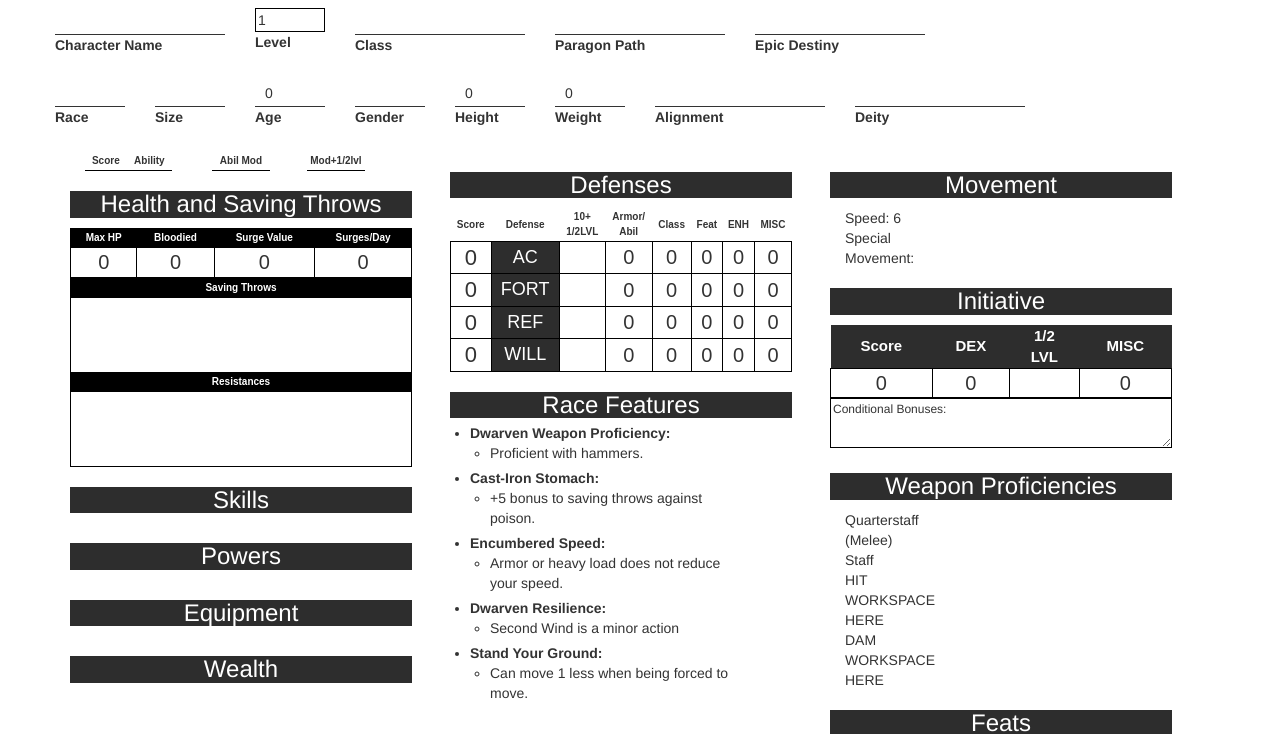
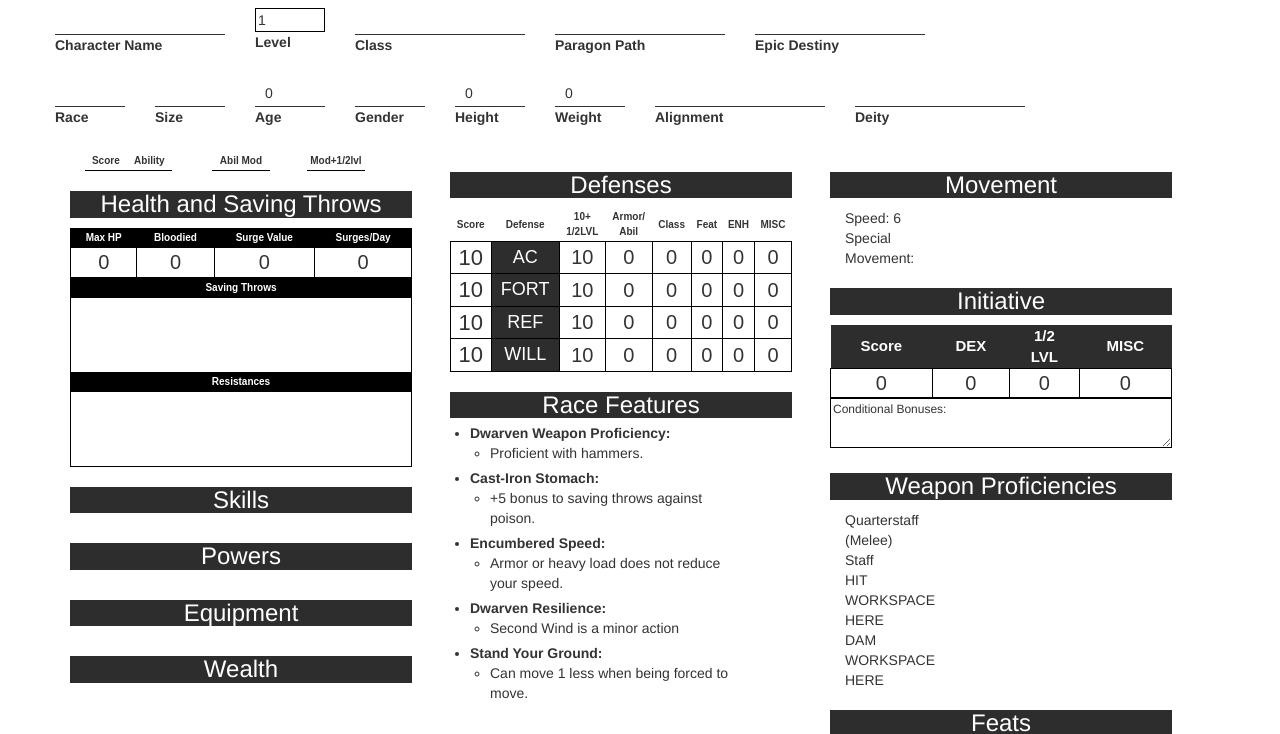
Before and after one commit to egomish/dnd4ebuilder, a website: page public/index.html in a window 1280 px wide. Shown: the part 75-809 px from the top of the page. Drawn offline with nearby package versions, Linux system fonts and the light colour scheme.

Commit message:
fixed data binds according to the new halflevel system

```diff
--- a/public/controllers/mainController.js
+++ b/public/controllers/mainController.js
@@ -2,6 +2,7 @@ var app = angular.module('app', []);
 app.controller('mainController', ['$scope', '$http', function($scope, $http) {
 	$scope.ddch = {
         characterLevel: 1,
+        halflevel: 0,
         level0: {
             name: "",
             age: 0,
--- a/public/views/defenses.html
+++ b/public/views/defenses.html
@@ -14,19 +14,37 @@
             <th>MISC</th>
         </tr>
         <tr>
-            <td class="score" id="rating">{{ddch.calculatedValues.defenses.ac.tenPlusHalfLevel + ddch.calculatedValues.defenses.ac.armor + ddch.calculatedValues.defenses.ac.abilityMod + ddch.calculatedValues.defenses.ac.class + ddch.calculatedValues.defenses.ac.feat + ddch.calculatedValues.defenses.ac.enhancement + ddch.calculatedValues.defenses.ac.misc}}</td>
+            <td class="score" id="rating">{{
+                (ddch.halflevel + 10) +
+                ddch.calculatedValues.defenses.ac.armor +
+                ddch.calculatedValues.defenses.ac.abilityMod +
+                ddch.calculatedValues.defenses.ac.class +
+                ddch.calculatedValues.defenses.ac.feat +
+                ddch.calculatedValues.defenses.ac.enhancement +
+                ddch.calculatedValues.defenses.ac.misc
+            }}</td>
             <td class="def">AC</td>
-            <td ng-bind="ddch.calculatedValues.defenses.ac.tenPlusHalfLevel"></td>
-            <td>{{ddch.calculatedValues.defenses.ac.armor + ddch.calculatedValues.defenses.ac.abilityMod}}</td>
+            <td>{{10 + ddch.halflevel}}</td>
+            <td>{{
+                ddch.calculatedValues.defenses.ac.armor +
+                ddch.calculatedValues.defenses.ac.abilityMod
+            }}</td>
             <td ng-bind="ddch.calculatedValues.defenses.ac.class"></td>
             <td ng-bind="ddch.calculatedValues.defenses.ac.feat"></td>
             <td ng-bind="ddch.calculatedValues.defenses.ac.enhancement"></td>
             <td ng-bind="ddch.calculatedValues.defenses.ac.misc"></td>
         </tr>
         <tr>
-            <td class="score" id="rating">{{ddch.calculatedValues.defenses.fortitude.tenPlusHalfLevel + ddch.calculatedValues.defenses.fortitude.abilityMod + ddch.calculatedValues.defenses.fortitude.class + ddch.calculatedValues.defenses.fortitude.feat + ddch.calculatedValues.defenses.fortitude.enhancement + ddch.calculatedValues.defenses.fortitude.misc}}</td>
+            <td class="score" id="rating">{{
+                (ddch.halflevel + 10) +
+                ddch.calculatedValues.defenses.fortitude.abilityMod +
+                ddch.calculatedValues.defenses.fortitude.class +
+                ddch.calculatedValues.defenses.fortitude.feat +
+                ddch.calculatedValues.defenses.fortitude.enhancement +
+                ddch.calculatedValues.defenses.fortitude.misc
+            }}</td>
             <td class="def">FORT</td>
-            <td ng-bind="ddch.calculatedValues.defenses.fortitude.tenPlusHalfLevel"></td>
+            <td>{{10 + ddch.halflevel}}</td>
             <td ng-bind="ddch.calculatedValues.defenses.fortitude.abilityMod"></td>
             <td ng-bind="ddch.calculatedValues.defenses.fortitude.class"></td>
             <td ng-bind="ddch.calculatedValues.defenses.fortitude.feat"></td>
@@ -34,9 +52,16 @@
             <td ng-bind="ddch.calculatedValues.defenses.fortitude.misc"></td>
         </tr>
         <tr>
-            <td class="score" id="rating">{{ddch.calculatedValues.defenses.reflex.tenPlusHalfLevel + ddch.calculatedValues.defenses.reflex.abilityMod + ddch.calculatedValues.defenses.reflex.class + ddch.calculatedValues.defenses.reflex.feat + ddch.calculatedValues.defenses.reflex.enhancement + ddch.calculatedValues.defenses.reflex.misc}}</td>
+            <td class="score" id="rating">{{
+                (ddch.halflevel + 10) +
+                ddch.calculatedValues.defenses.reflex.abilityMod +
+                ddch.calculatedValues.defenses.reflex.class +
+                ddch.calculatedValues.defenses.reflex.feat +
+                ddch.calculatedValues.defenses.reflex.enhancement +
+                ddch.calculatedValues.defenses.reflex.misc
+            }}</td>
             <td class="def">REF</td>
-            <td ng-bind="ddch.calculatedValues.defenses.reflex.tenPlusHalfLevel"></td>
+            <td>{{10 + ddch.halflevel}}</td>
             <td ng-bind="ddch.calculatedValues.defenses.reflex.abilityMod"></td>
             <td ng-bind="ddch.calculatedValues.defenses.reflex.class"></td>
             <td ng-bind="ddch.calculatedValues.defenses.reflex.feat"></td>
@@ -44,9 +69,16 @@
             <td ng-bind="ddch.calculatedValues.defenses.reflex.misc"></td>
         </tr>
         <tr>
-            <td class="score" id="rating">{{ddch.calculatedValues.defenses.will.tenPlusHalfLevel + ddch.calculatedValues.defenses.will.abilityMod + ddch.calculatedValues.defenses.will.class + ddch.calculatedValues.defenses.will.feat + ddch.calculatedValues.defenses.will.enhancement + ddch.calculatedValues.defenses.will.misc}}</td>
+            <td class="score" id="rating">{{
+                (ddch.halflevel + 10) +
+                ddch.calculatedValues.defenses.will.abilityMod +
+                ddch.calculatedValues.defenses.will.class +
+                ddch.calculatedValues.defenses.will.feat +
+                ddch.calculatedValues.defenses.will.enhancement +
+                ddch.calculatedValues.defenses.will.misc
+            }}</td>
             <td class="def">WILL</td>
-            <td ng-bind="ddch.calculatedValues.defenses.will.tenPlusHalfLevel"></td>
+            <td>{{10 + ddch.halflevel}}</td>
             <td ng-bind="ddch.calculatedValues.defenses.will.abilityMod"></td>
             <td ng-bind="ddch.calculatedValues.defenses.will.class"></td>
             <td ng-bind="ddch.calculatedValues.defenses.will.feat"></td>
--- a/public/views/initiative.html
+++ b/public/views/initiative.html
@@ -10,9 +10,13 @@
 			<th>MISC</th>
 		</tr>
 		<tr>
-			<td>{{ddch.calculatedValues.initiative.dex + ddch.calculatedValues.initiative.halflevel + ddch.calculatedValues.initiative.misc}}</td>
+			<td>{{
+				ddch.calculatedValues.initiative.dex +
+				ddch.halflevel +
+				ddch.calculatedValues.initiative.misc
+			}}</td>
 			<td ng-bind="ddch.calculatedValues.initiative.dex"></td>
-			<td ng-bind="ddch.calculatedValues.initiative.halflevel"></td>
+			<td ng-bind="ddch.halflevel"></td>
 			<td ng-bind="ddch.calculatedValues.initiative.misc"></td>
 		</tr>
 	</table>
```
Also changed, not shown: 1 other file.
